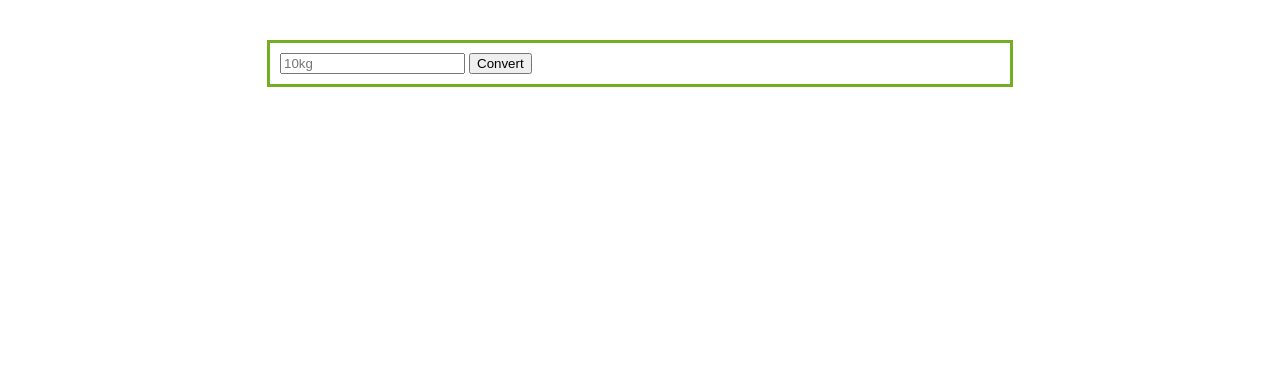
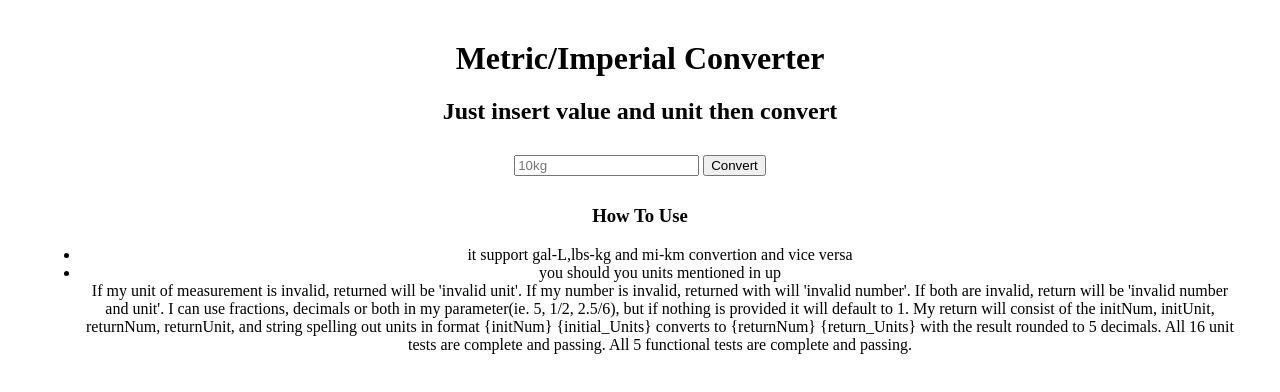
Before and after one commit to turfanda/betafccMetricConverter, a website: page index.html in a window 1280 px wide. Drawn offline with Linux system fonts and the light colour scheme.

Commit message:
👄🍽 Checkpoint index.html:596315/740

```diff
--- a/index.html
+++ b/index.html
@@ -5,26 +5,52 @@
     <style>
       body{
       margin:40px;
+        text-align:center;
       }
-    .form{
+    .formBox{
     margin: auto;
     width: 60%;
-    border: 3px solid #73AD21;
     padding: 10px;
-      text-aling:center !important;
       }
-      form input{
-        text-aling:center !important;
+      .def{
+      text-align:left;
+            margin: auto;
+    width: 30%;
+    padding: 10px;
       }
     </style>
   </head>
   <body>
-    <div class="form">
+    <h1>
+      Metric/Imperial Converter
+    </h1>
+    <h2>
+      Just insert value and unit then convert
+    </h2>
+
+    <div class="formBox">
         <form method="get" action="/api/convert">
             <input type="text" name="input" placeholder="10kg">
             <button type="Submit">Convert</button>
         </form>
           </div>
+          <h3>
+        How To Use
+      </h3>
+    <div>
+<ul>
+  <li>it support gal-L,lbs-kg and mi-km convertion and vice versa</li>
+  <li>you should you units mentioned in up</li>
+
+If my unit of measurement is invalid, returned will be 'invalid unit'.
+If my number is invalid, returned with will 'invalid number'.
+If both are invalid, return will be 'invalid number and unit'.
+I can use fractions, decimals or both in my parameter(ie. 5, 1/2, 2.5/6), but if nothing is provided it will default to 1.
+My return will consist of the initNum, initUnit, returnNum, returnUnit, and string spelling out units in format {initNum} {initial_Units} converts to {returnNum} {return_Units} with the result rounded to 5 decimals.
+All 16 unit tests are complete and passing.
+All 5 functional tests are complete and passing.
+      </ul>
+    </div>
 
   </body>
 </html>
```
